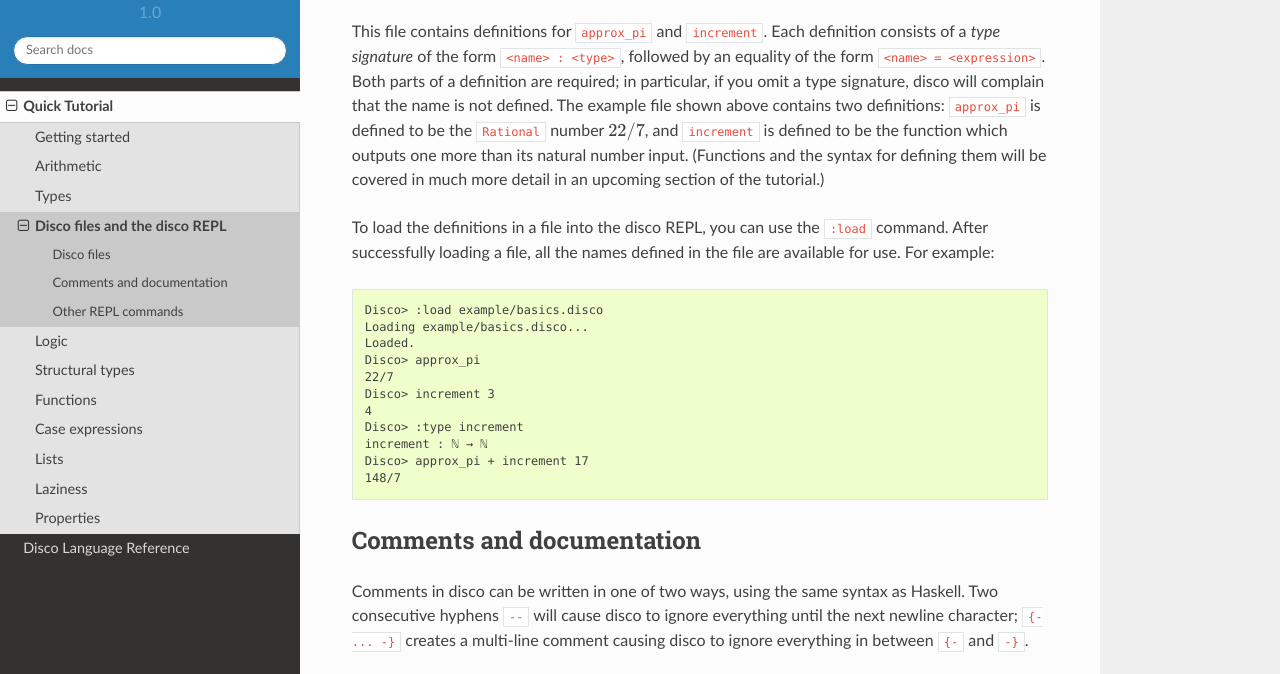
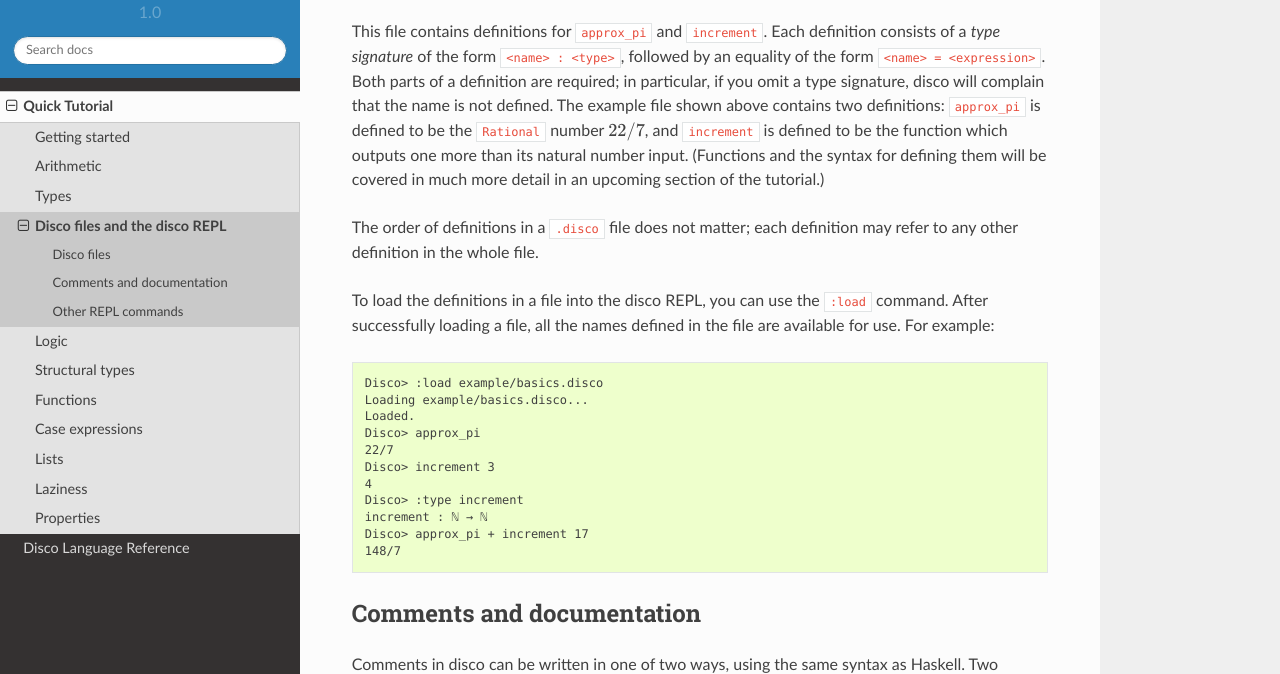
Before and after one commit to disco-lang/disco, a Sphinx documentation site: the page built from docs/tutorial/files.rst, in a window 1280 px wide and 900 px high, scrolled down 401 px, cut to the strip 40-714 px from the top of the window. Built offline with Sphinx 7.4.7 and the Read the Docs theme 2.0.0, drawn with Linux system fonts in a browser that asks for light colours.

Commit message:
tutorial: note that order of definitions doesn't matter [ci skip]

```diff
--- a/docs/tutorial/files.rst
+++ b/docs/tutorial/files.rst
@@ -28,6 +28,9 @@ definitions: ``approx_pi`` is defined to be the ``Rational`` number
 outputs one more than its natural number input. (Functions and the
 syntax for defining them will be covered in much more detail in an
 upcoming section of the tutorial.)
+
+The order of definitions in a ``.disco`` file does not matter;
+each definition may refer to any other definition in the whole file.
 
 To load the definitions in a file into the disco REPL, you can use the
 ``:load`` command.  After successfully loading a file, all the names
```
